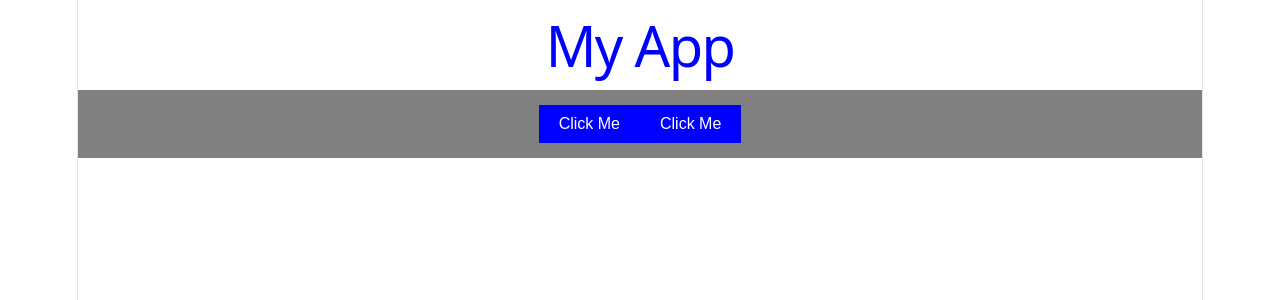
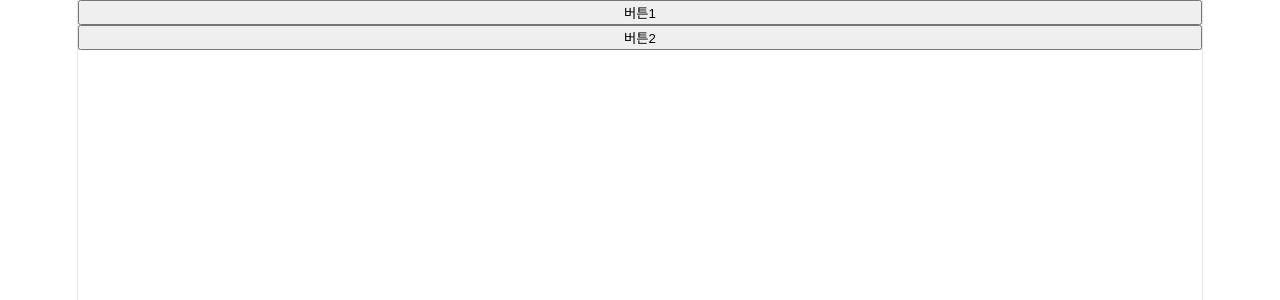
Before and after one commit to Lnvy65/react, a React (Vite) app: page / in a window 1280 px wide. Shown: the top 300 px of the page. Built offline with nearby package versions, Linux system fonts and the light colour scheme.

Commit message:
05월 06일 수업 내용 중도 저장

```diff
--- a/src/App.jsx
+++ b/src/App.jsx
@@ -4,6 +4,7 @@ import UseJsx from "./components/UseJsx"
 import ParentComp from "./components/ParentComp"
 import SpreadComp from "./components/SpreadComp"
 import ButtonCom from "./components/ButtonCom/ButtonCom"
+import Toolbar from "./components/ButtonCom/Toolbar"
 
 export default function App() {
 
@@ -13,7 +14,8 @@ export default function App() {
       <UseJsx />
       <ParentComp />
       <SpreadComp /> */}
-      <ButtonCom />
+      {/* <ButtonCom /> */}
+      <Toolbar />
     </>
   )
 }
--- a/src/components/ButtonCom/ButtonCom.jsx
+++ b/src/components/ButtonCom/ButtonCom.jsx
@@ -1,18 +1,14 @@
-import style from "./ButtonCom.module.css"
-
-export default function ButtonCom() {
+export default function ButtonCom({ message, children }) {
 
     const handleClick = () => {
-        alert("버튼 클릭")
+        alert(message)
     }
 
   return (
     <>
-        <h1 className={style.title}>My App</h1>
-        <nav className={style.navBar}>
-            <button className={style.myButton} onClick={handleClick}>Click Me</button>
-            <button className={style.myButton} onClick={handleClick}>Click Me</button>
-        </nav>
+        <button onClick={handleClick}>
+            {children}
+        </button>
     </>
   )
 }
--- /dev/null
+++ b/src/components/ButtonCom/Toolbar.jsx
@@ -0,0 +1,14 @@
+import ButtonCom from "./ButtonCom"
+
+export default function Toolbar() {
+    return(
+        <>
+            <ButtonCom message="버튼1 클릭">
+                버튼1
+            </ButtonCom>
+            <ButtonCom message="버튼2 클릭">
+                버튼2
+            </ButtonCom>
+        </>
+    )
+}
```
